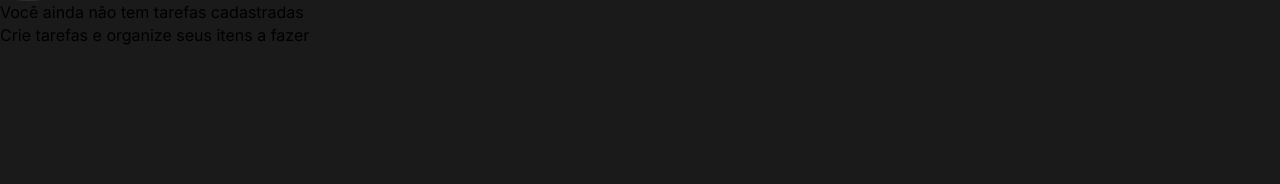
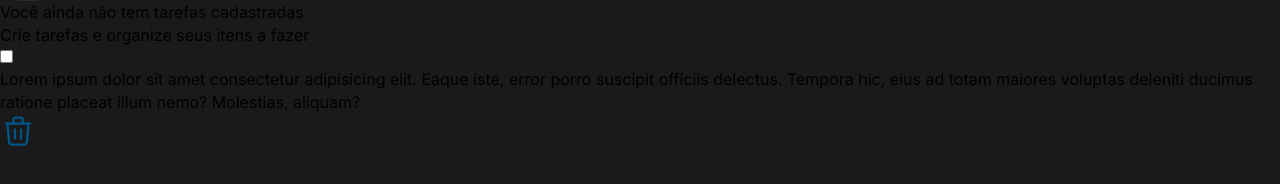
Before and after one commit to WilliamGrohe/to-do-list, a React (Vite) app: page / in a window 1280 px wide. Shown: the part 186-370 px from the top of the page. Built offline with nearby package versions, Linux system fonts and the light colour scheme.

Commit message:
Created card task

```diff
--- a/src/App.tsx
+++ b/src/App.tsx
@@ -1,9 +1,8 @@
 import LogoImg from "./assets/Logo.svg";
 import ClipboardIcon from "./assets/Clipboard.svg";
-import TrashIcon from './assets/trash.svg'
+import TrashIcon from "./assets/trash.svg";
 
 import { InputTask } from "./components/InputTask";
-
 
 export function App() {
   return (
@@ -35,6 +34,55 @@ export function App() {
             <p>Crie tarefas e organize seus itens a fazer</p>
           </div>
 
+          <div className="bg-[var(--gray-500)] text-[var(--gray-100)] text-sm flex gap-3 p-4 items-center rounded-lg transition-all">
+            <div className="">
+              <input
+                type="checkbox"
+                id="switch2"
+                className="h-0 w-0 hidden peer"
+              />
+
+              <label
+                htmlFor="switch2"
+                className="cursor-pointer w-3 h-3 ring ring-[var(--blue)] hover:ring-[var(--dark-blue)] rounded-full block relative
+                          after:absolute after:top-[-4px] after:text-zinc-50
+                          peer-checked:after:content-['\2714']
+                          peer-checked:ring-[var(--dark-purple)] peer-checked:bg-[var(--dark-purple)]
+                          peer-checked:hover:ring-[var(--purple)] peer-checked:hover:bg-[var(--purple)]
+                          transition-all
+                        "
+              ></label>
+            </div>
+            <div className="">
+              Lorem ipsum dolor sit amet consectetur adipisicing elit. Eaque
+              iste, error porro suscipit officiis delectus. Tempora hic, eius ad
+              totam maiores voluptas deleniti ducimus ratione placeat illum
+              nemo? Molestias, aliquam?
+            </div>
+            <div className=" ">
+              <button>
+                <svg
+                  xmlns="http://www.w3.org/2000/svg"
+                  className="stroke-[var(--gray-300)] hover:stroke-[var(--danger)] p-1 rounded-md hover:bg-[var(--gray-400)] transition-all"
+                  width="36"
+                  height="36"
+                  viewBox="0 0 24 24"
+                  stroke-width="1.5"
+                  stroke="#058"
+                  fill="none"
+                  stroke-linecap="round"
+                  stroke-linejoin="round"
+                >
+                  <path stroke="none" d="M0 0h24v24H0z" fill="none" />
+                  <path d="M4 7l16 0" />
+                  <path d="M10 11l0 6" />
+                  <path d="M14 11l0 6" />
+                  <path d="M5 7l1 12a2 2 0 0 0 2 2h8a2 2 0 0 0 2 -2l1 -12" />
+                  <path d="M9 7v-3a1 1 0 0 1 1 -1h4a1 1 0 0 1 1 1v3" />
+                </svg>
+              </button>
+            </div>
+          </div>
         </div>
       </main>
     </>
```
